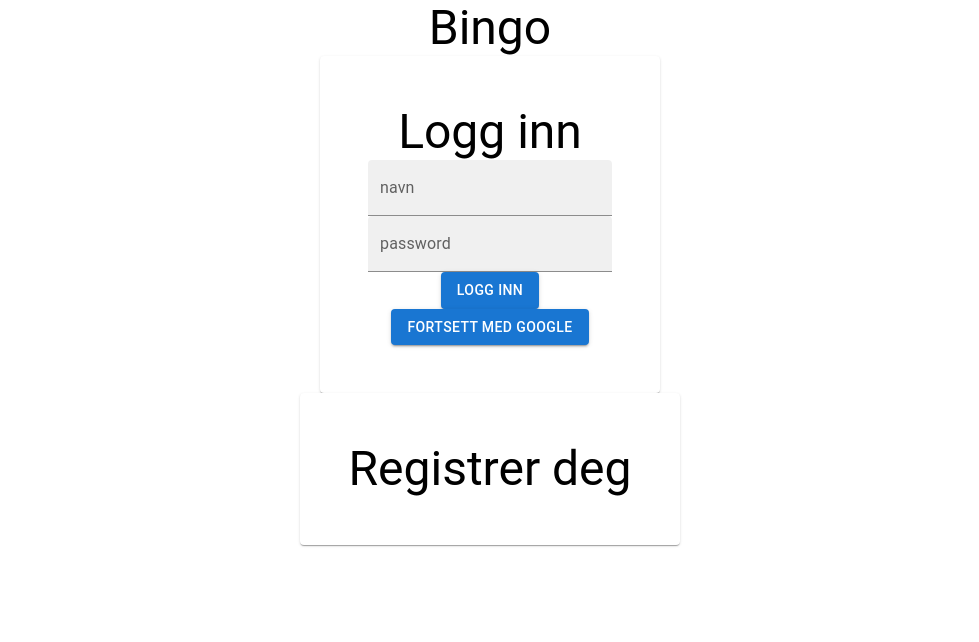
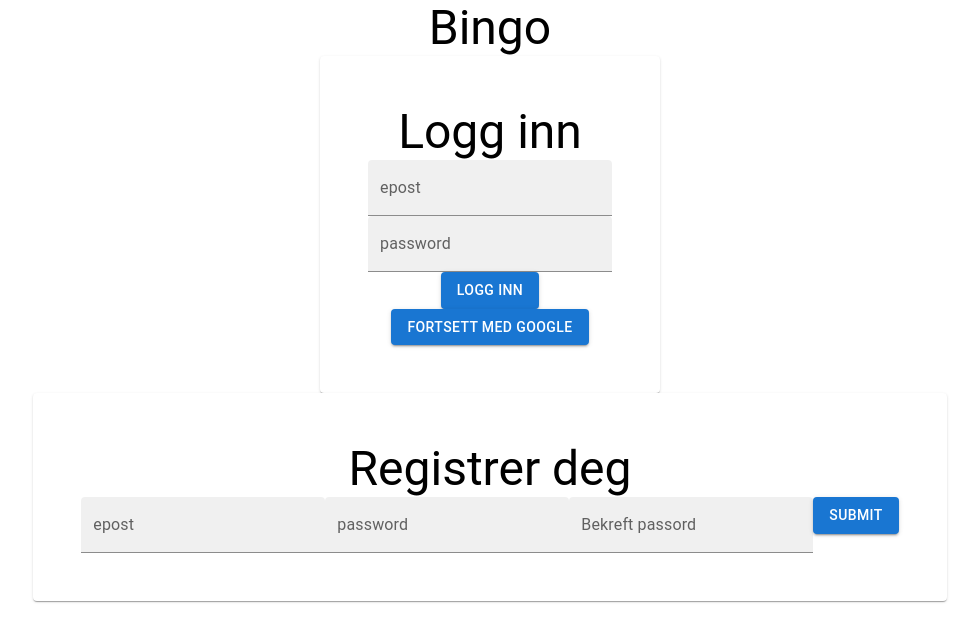
Before and after one commit to magnus-schj/bingo, a React (Vite) app: page / in a window 1280 px wide. Shown: the top 642 px of the page, without its empty margins (150-1129 px from the left). Built offline with nearby package versions, Linux system fonts and the light colour scheme; no server answers.

Commit message:
form for signing up created

```diff
--- a/src/components/SignIn.component.tsx
+++ b/src/components/SignIn.component.tsx
@@ -6,7 +6,7 @@ import { signInWithGoogle } from "../firebase/firebase.utils";
 interface Props {}
 
 const SignIn: FC<Props> = () => {
-  const initialState = { name: "", password: "" };
+  const initialState = { email: "", password: "" };
   const [values, handleChange, setValues] = useForm(initialState);
   return (
     <Card className="form-container">
@@ -16,10 +16,10 @@ const SignIn: FC<Props> = () => {
       <TextField
         variant="filled"
         // values
-        id="name"
-        label="navn"
-        name="name"
-        value={values.name}
+        id="email"
+        label="epost"
+        name="email"
+        value={values.email}
         onChange={handleChange}
       />
       <TextField
@@ -28,6 +28,7 @@ const SignIn: FC<Props> = () => {
         id="password"
         label="password"
         name="password"
+        type="password"
         value={values.password}
         onChange={handleChange}
       />
--- a/src/components/SignUp.component.tsx
+++ b/src/components/SignUp.component.tsx
@@ -1,15 +1,78 @@
 import React, { FC } from "react";
 
-import { Card, Typography } from "@mui/material";
+import { useForm } from "../customHooks";
+
+import { Card, TextField, Typography, Button } from "@mui/material";
+import { createUserWithEmailAndPassword } from "firebase/auth";
+import { auth } from "../firebase/firebase.utils";
+import { SignUpForm } from "../interfaces";
 
 interface Props {}
 
 const SignUp: FC<Props> = () => {
+  const initialState: SignUpForm = {
+    email: "",
+    password: "",
+    confirmPassword: "",
+  };
+  const [values, handleChange] = useForm(initialState);
+
+  const handleClick = async (
+    e: React.MouseEvent<HTMLButtonElement, MouseEvent>
+  ) => {
+    e.preventDefault();
+    if (values.password !== values.confirmPassword) return;
+    try {
+      const { user } = await createUserWithEmailAndPassword(
+        auth,
+        values.email,
+        values.password
+      );
+      console.log("suskess!", user);
+    } catch (error) {
+      console.log("error creating user:", error);
+    }
+  };
   return (
     <Card className="form-container">
       <Typography variant="h3" color="initial">
         Registrer deg
       </Typography>
+      <form>
+        <TextField
+          variant="filled"
+          // values
+          id="email"
+          label="epost"
+          name="email"
+          type="email"
+          value={values.email}
+          onChange={handleChange}
+        />
+        <TextField
+          variant="filled"
+          // values
+          id="password"
+          label="password"
+          name="password"
+          type="password"
+          value={values.password}
+          onChange={handleChange}
+        />
+        <TextField
+          variant="filled"
+          // values
+          id="confirmPassword"
+          label="Bekreft passord"
+          name="confirmPassword"
+          type="password"
+          value={values.confirmPassword}
+          onChange={handleChange}
+        />
+        <Button variant="contained" color="primary" onClick={handleClick}>
+          Submit
+        </Button>
+      </form>
     </Card>
   );
 };
--- a/src/interfaces.ts
+++ b/src/interfaces.ts
@@ -5,3 +5,9 @@ export interface Square {
   id?: string;
   index?: number;
 }
+
+export interface SignUpForm {
+  email: string;
+  password: string;
+  confirmPassword: string;
+}
```
